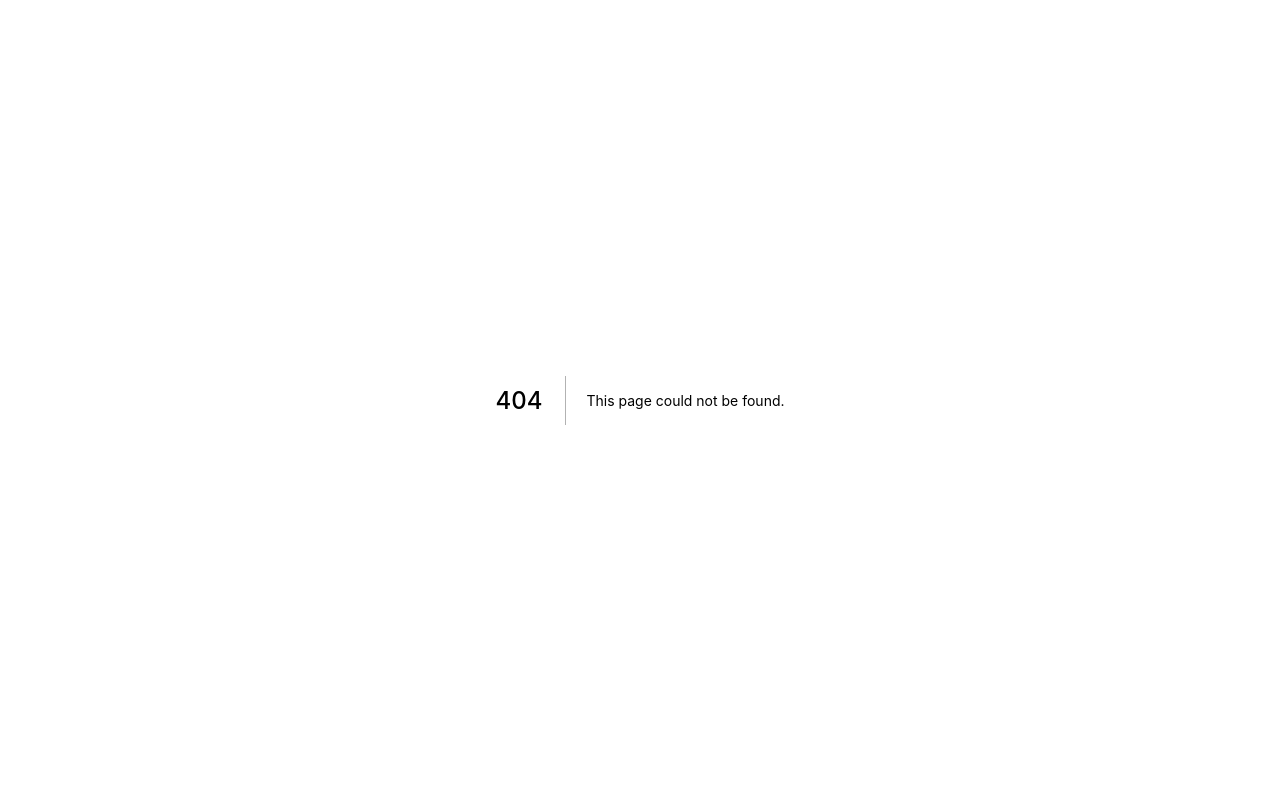
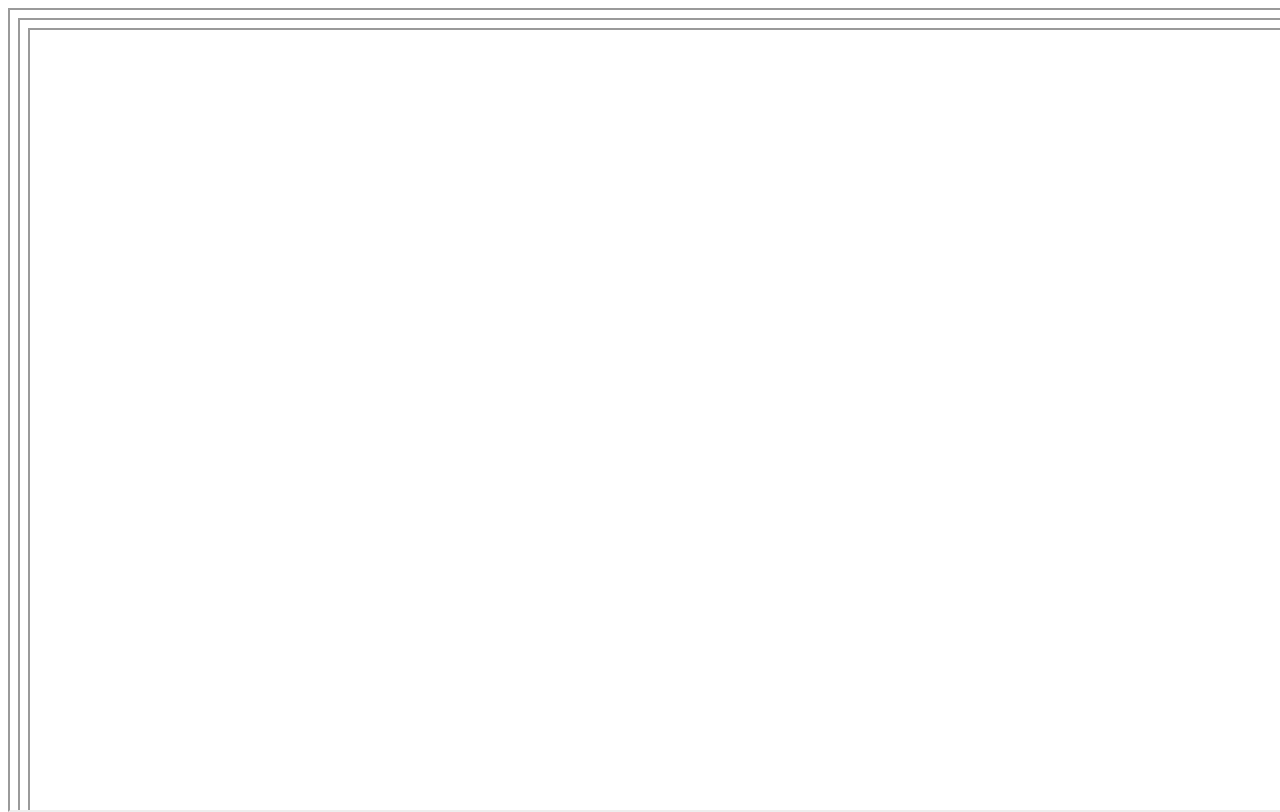
Before and after one commit to derrickdbrandon/ddb, a Next.js app: page /resume in a window 1280 px wide. Before the commit this address had no page. Built offline with nearby package versions, Linux system fonts and the light colour scheme.

Commit message:
add resume iframe component

```diff
--- /dev/null
+++ b/pages/resume.js
@@ -0,0 +1,8 @@
+export default function Resume() {
+  return (
+    <iframe
+      src="/derrick_brandon_resume.pdf"
+      style={{ position: 'absolute', height: '100%', width: '100%' }}
+    />
+  );
+}
```
